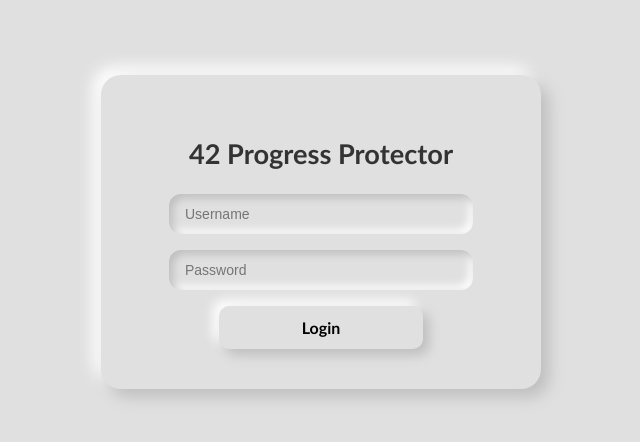
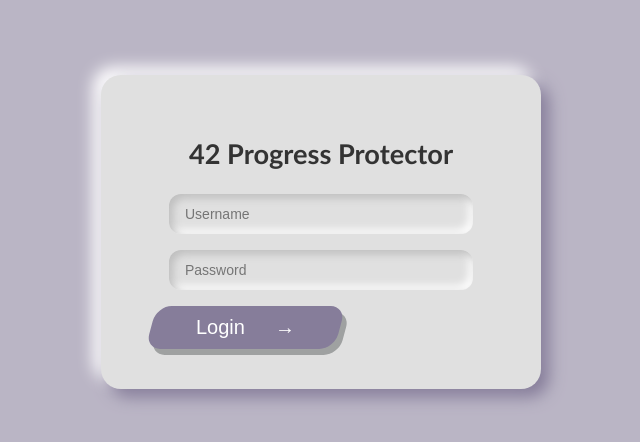
Before and after one commit to U-Mina/42-Internal-Hackthon, a React (Create React App) app: page /login in a window 1280 px wide. Shown: the part 168-610 px from the top of the page, without its empty margins (319-959 px from the left). Built offline with nearby package versions, Linux system fonts and the light colour scheme.

Commit message:
change style login

```diff
--- a/src/pages/login/Login.css
+++ b/src/pages/login/Login.css
@@ -2,7 +2,8 @@ body, html {
   height: 100%;
   margin: 0;
   font-family: "Poppins", sans-serif;
-  background: #e0e0e0;
+  /* background: #e0e0e0; */
+  background: #bab5c5;
 }
 
 .login-page {
@@ -17,7 +18,9 @@ body, html {
   background: #e0e0e0;
   opacity: 5;
   border-radius: 20px;
-  box-shadow: 8px 8px 16px #bebebe, -8px -8px 16px #ffffff;
+  /* box-shadow: 8px 8px 16px #bebebe, -8px -8px 16px #ffffff; */
+  box-shadow: 8px 8px 16px #867d9a, -8px -8px 16px #ffffff;
+  /* box-shadow: #FBC638; */
   padding: 40px 50px;
   width: 340px;
   text-align: center;
@@ -26,7 +29,8 @@ body, html {
 
 .login-container:hover {
   transform: scale(1.1);
-  box-shadow: 10px 10px 20px #bebebe, -10px -10px 20px #ffffff;
+  /* box-shadow: 10px 10px 20px #bebebe, -10px -10px 20px #ffffff; */
+  box-shadow: 10px 10px 20px #eed180, -10px -10px 20px #ffffff;
 }
 
 .login-container h2 {
@@ -49,6 +53,7 @@ body, html {
   outline: none;
   position: relative;
   background: #e0e0e0;
+  /* background: #FBC638; */
   border-radius: 12px;
   box-shadow: inset 4px 4px 8px #bebebe,
               inset -4px -4px 8px #ffffff;
@@ -64,7 +69,7 @@ body, html {
   transition: all 0.2s ease-in-out;
 }
 
-button {
+/* button {
   width: 60%;
   padding: 12px;
   border: none;
@@ -84,6 +89,48 @@ button:hover {
 
 button:active {
   transform: scale(0.98);
+} */
+
+.cta {
+    display: flex;
+    padding: 10px 45px;
+    text-decoration: none;
+    font-family: 'Poppins', sans-serif;
+    font-size: 20px; /* adjust for login form */
+    color: white;
+    background: #867d9a;
+    transition: 1s;
+    box-shadow: 6px 6px 0 rgb(159, 161, 161);
+    transform: skewX(-15deg);
+    border: none;
+    border-radius: 15px;
+    cursor: pointer;
+}
+
+.cta:focus {
+    outline: none;
+}
+
+.cta:hover {
+    transition: 0.5s;
+    box-shadow: 10px 10px 0 #FBC638;
+}
+
+.cta span {
+    transform: skewX(15deg);
+}
+
+.cta span:nth-child(2) {
+    width: 20px;
+    margin-left: 30px;
+    position: relative;
+    top: 12%;
+    transition: 0.5s;
+}
+
+.cta:hover span:nth-child(2) {
+    margin-right: 45px;
+    transition: 0.5s;
 }
 
 @keyframes fadeIn {
--- a/src/pages/login/Login.tsx
+++ b/src/pages/login/Login.tsx
@@ -18,29 +18,6 @@ const Login: React.FC = () => {
       alert("Invalid credentials");
     }
   };
-
-  // return (
-  //   <div className="login-container">
-  //     <h2>42 Progress Protector</h2>
-  //     <form onSubmit={handleSubmit}>
-  //       <input
-  //         type="text"
-  //         placeholder="Username"
-  //         value={username}
-  //         onChange={(e) => setUsername(e.target.value)}
-  //         required
-  //       />
-  //       <input
-  //         type="password"
-  //         placeholder="Password"
-  //         value={password}
-  //         onChange={(e) => setPassword(e.target.value)}
-  //         required
-  //       />
-  //       <button type="submit">Login</button>
-  //     </form>
-  //   </div>
-  // );
     return (
     <div className="login-page">
       <div className="login-container">
@@ -64,7 +41,10 @@ const Login: React.FC = () => {
               required
             />
           </div>
-          <button type="submit">Login</button>
+          <button type="submit" className="cta">
+            <span>Login</span>
+            <span>→</span>
+          </button>
         </form>
       </div>
     </div>
```
